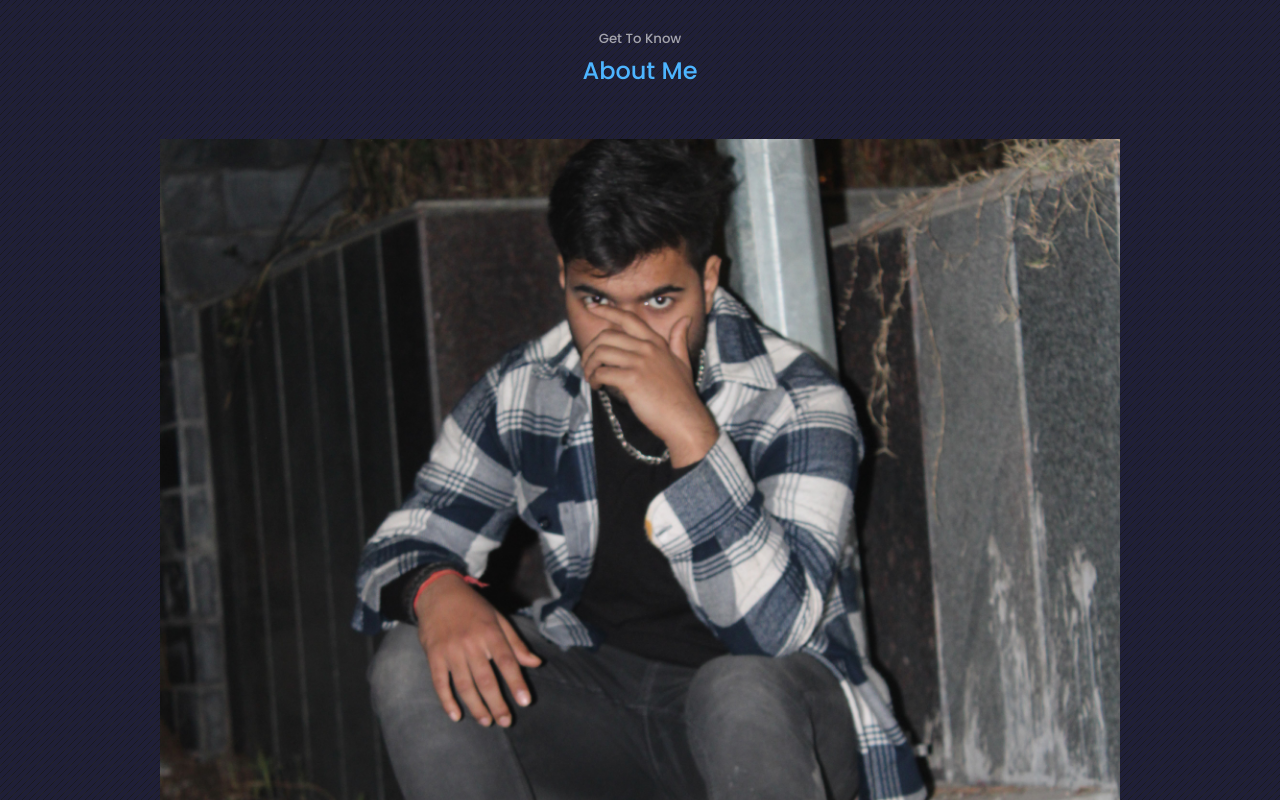
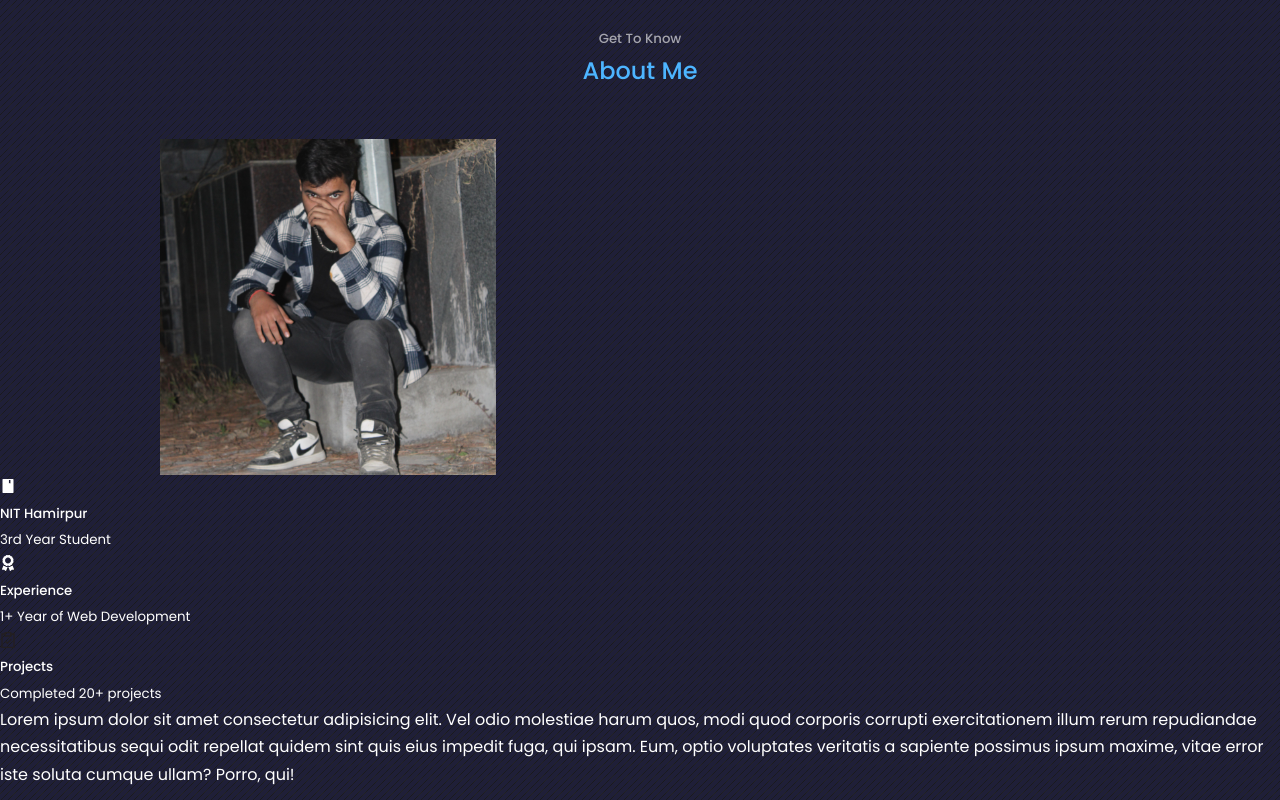
Before and after one commit to Ujjwalsharma7/Portfolio, a React (Create React App) app: page / in a window 1280 px wide. Shown: the part 900-1700 px from the top of the page. Built offline with nearby package versions, Linux system fonts and the light colour scheme.

Commit message:
added css for about container

```diff
--- a/src/components/about/about.css
+++ b/src/components/about/about.css
@@ -0,0 +1,20 @@
+.about__container{
+    display: grid;
+    grid-template-columns: 35% 50%;
+    gap: 15%;
+}
+
+.about__me{
+    width: 100%;
+    aspect-ratio: 1/1;
+    border-radius: 2rem;
+    background: linear-gradient(
+        45deg,
+        transparent,
+        var(--color-primary)
+        transparent
+    );
+    display: grid;
+    place-items: center;
+
+}
```
